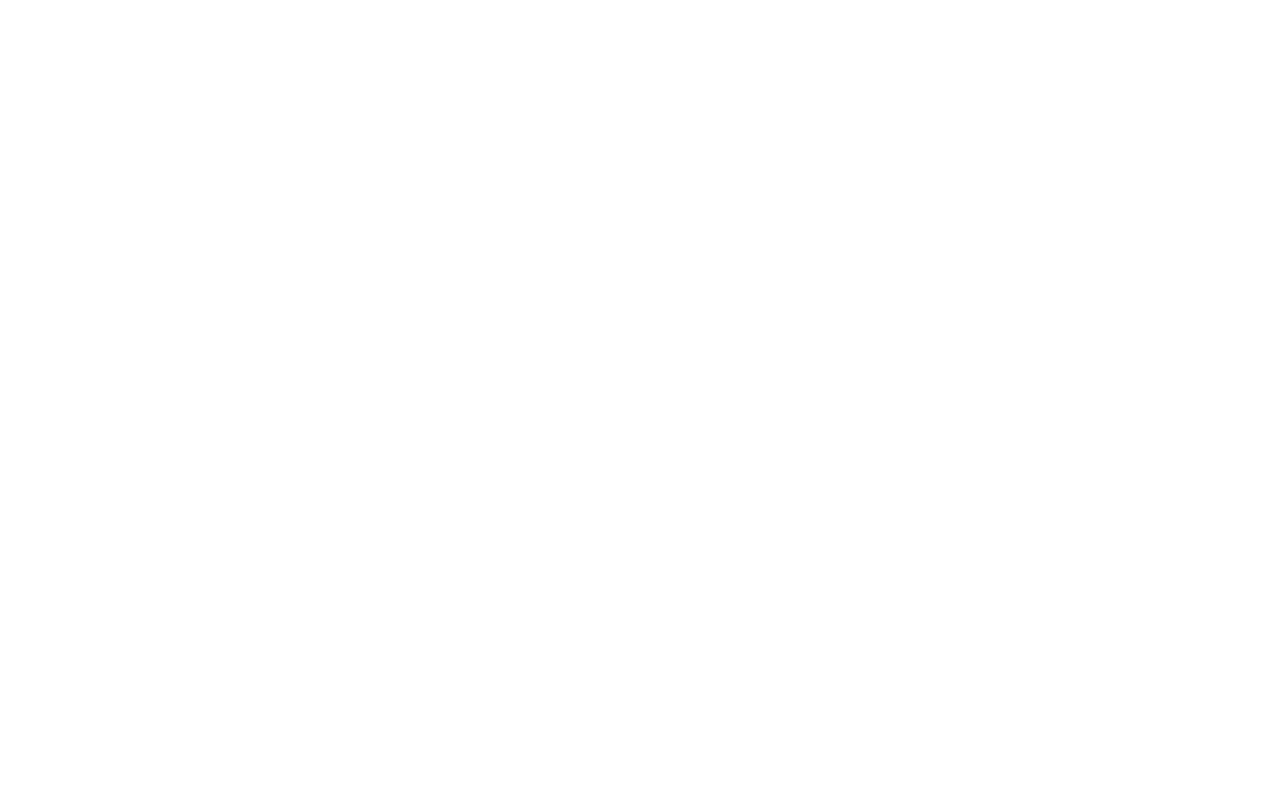
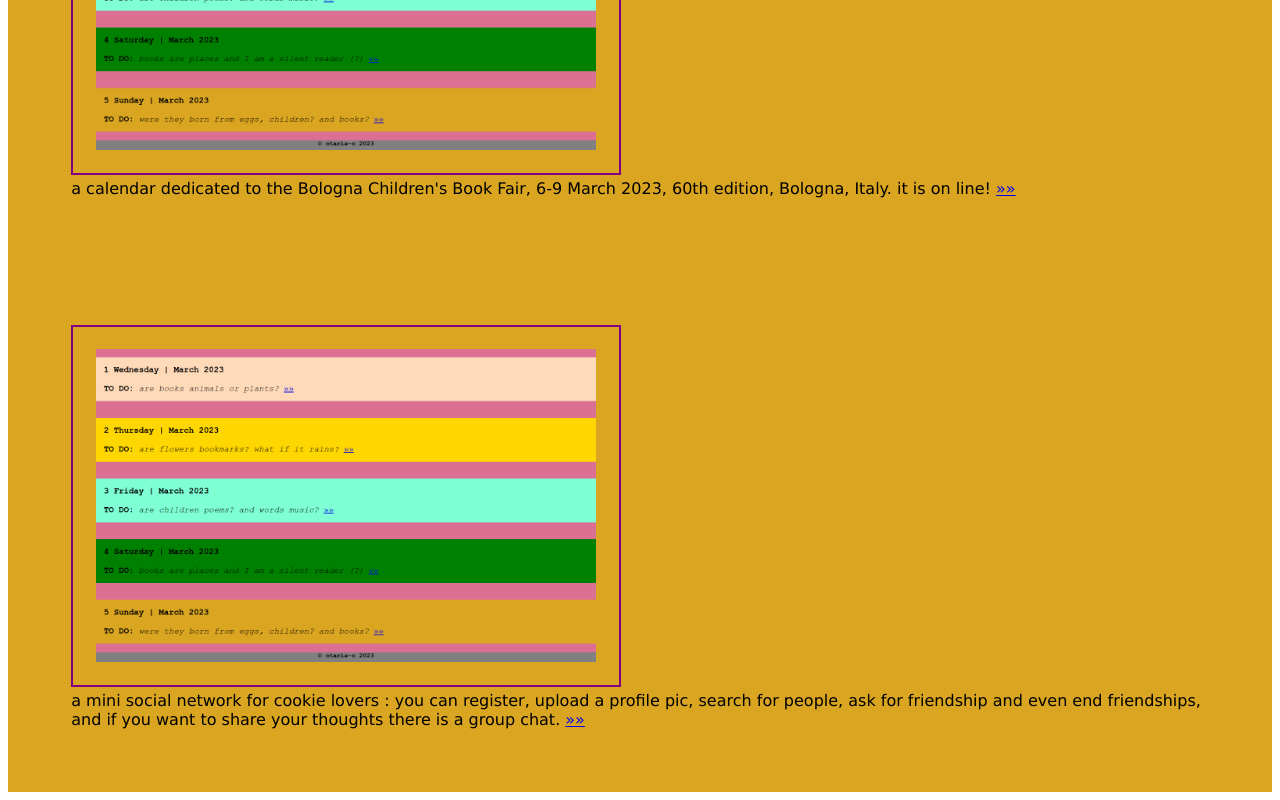
Before and after one commit to otaria-o/portfolio-otaria-o, a React (Create React App) app in the folder portfolio-otaria-o/: page /app in a window 1280 px wide. Shown: the part 258-1058 px from the top of the page. Before the commit the page ends 800 px from the top, so only its background shows below. Built offline with nearby package versions, Linux system fonts and the light colour scheme.

Commit message:
add some App comp

```diff
--- a/portfolio-otaria-o/src/App.css
+++ b/portfolio-otaria-o/src/App.css
@@ -46,6 +46,22 @@
   text-decoration: none;
 }
 
+/* Coding */
+
+.coding {
+  background-color: goldenrod;
+}
+.preview {
+  max-width: 500px;
+  max-height: 500px;
+  padding: 2%;
+  border: 2px solid purple;
+}
+
+.cardpreview {
+  font-family: Verdana, Geneva, Tahoma, sans-serif;
+  padding: 5%;
+}
 
 /* Gif */
 
@@ -59,7 +75,6 @@
   max-height: 500px;
   padding: 5%;
   border: 2px solid white;
-  font-family: 'Courier New', Courier, monospace;
   background-color: black;
 }
 
--- a/portfolio-otaria-o/src/Coding.js
+++ b/portfolio-otaria-o/src/Coding.js
@@ -1,3 +1,46 @@
-function Coding() {}
+function Coding() {
+  return (
+    <div className="coding">
+      <section className="cardpreview">
+        <img
+          className="preview"
+          src="/bcbf2023.png"
+          alt="colourful calendar"
+        ></img>
+        <figcaption>
+          a calendar dedicated to the Bologna Children's Book Fair, 6-9 March
+          2023, 60th edition, Bologna, Italy. it is on line!{" "}
+          <a
+            href="https://bcbf2023-calendar.vercel.app/"
+            target="_blank"
+            rel="noopener noreferrer"
+          >
+            »»
+          </a>
+        </figcaption>
+      </section>
+      <section className="cardpreview">
+        <img
+          className="preview"
+          src="/bcbf2023.png"
+          alt="colourful calendar"
+        ></img>
+        <figcaption>
+          a mini social network for cookie lovers : you can register, upload a
+          profile pic, search for people, ask for friendship and even end
+          friendships, and if you want to share your thoughts there is a group
+          chat.{" "}
+          <a
+            href="https://github.com/otaria-o/social-cookies"
+            target="_blank"
+            rel="noopener noreferrer"
+          >
+            »»
+          </a>
+        </figcaption>
+      </section>
+    </div>
+  );
+}
 
 export default Coding;
--- a/portfolio-otaria-o/src/Contributions.js
+++ b/portfolio-otaria-o/src/Contributions.js
@@ -27,9 +27,7 @@
           <a href="" target="_blank" rel="noopener noreferrer">
             <p>Milkbook, an italian website about children's literature</p>
           </a>
-          <p>
-            I also wrote few papers about Primo Levi and some others articles
-          </p>
+          <p>Altri Animali Tuffi</p>
         </section>
       </div>
     </div>
@@ -37,3 +35,6 @@
 }
 
 export default Contributions;
+// https://www.milkbook.it/author/roberta-garavaglia/
+// https://www.altrianimali.it/author/roberta-garavaglia/
+// https://tuffirivista.com/immersioni/
```
Also changed, not shown: 1 other file (tests, documents, lock files or other folders).
